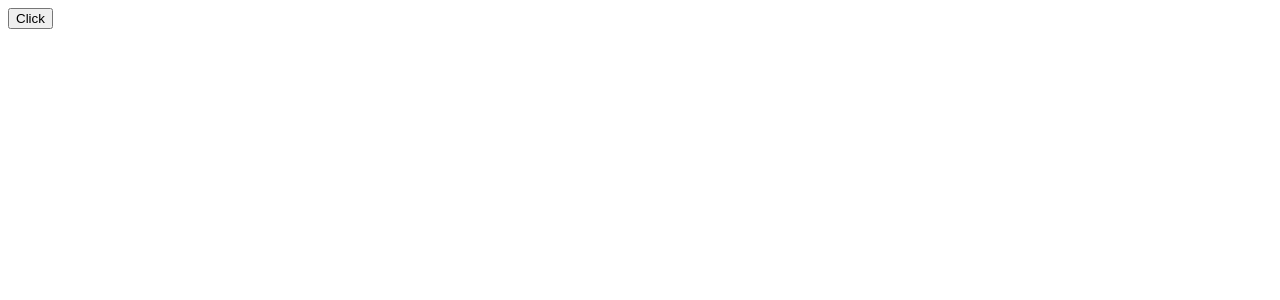
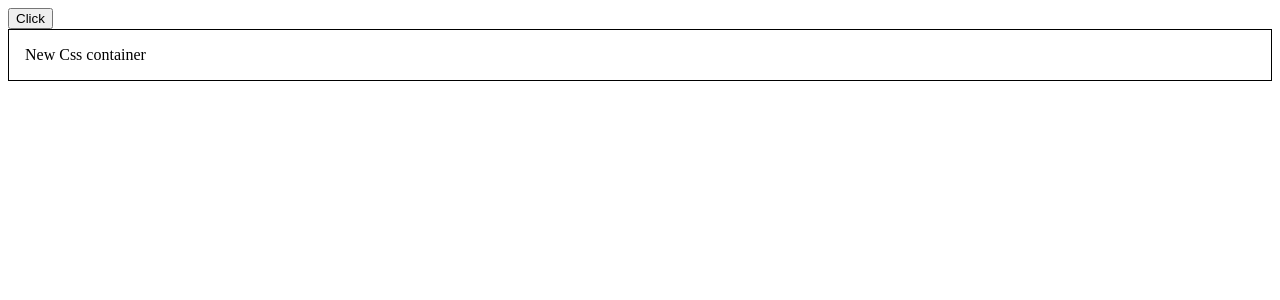
Before and after one commit to JAmalMichael/react-typescript, a React (Vite) app: page / in a window 1280 px wide. Shown: the top 300 px of the page. Built offline with nearby package versions, Linux system fonts and the light colour scheme.

Commit message:
style props

```diff
--- a/src/App.tsx
+++ b/src/App.tsx
@@ -3,6 +3,7 @@
 // import Oscar from "./components/Oscar"
 
 import Button from "./components/Button"
+import Container from "./components/Container"
 
 function App() {
 
@@ -16,6 +17,7 @@ function App() {
       <Button handleClick={(event) => {
         console.log("Button was clicked", event)
       }} />
+      <Container style={{border: '1px solid black', padding: '1rem'}}/>
     </>
   )
 }
--- /dev/null
+++ b/src/components/Container.tsx
@@ -0,0 +1,13 @@
+type ContainerProp = {
+    style: React.CSSProperties
+}
+
+
+const Container = (props: ContainerProp) => {
+  return (
+    <div style={props.style}  >
+        New Css container</div>
+  )
+}
+
+export default Container
```
